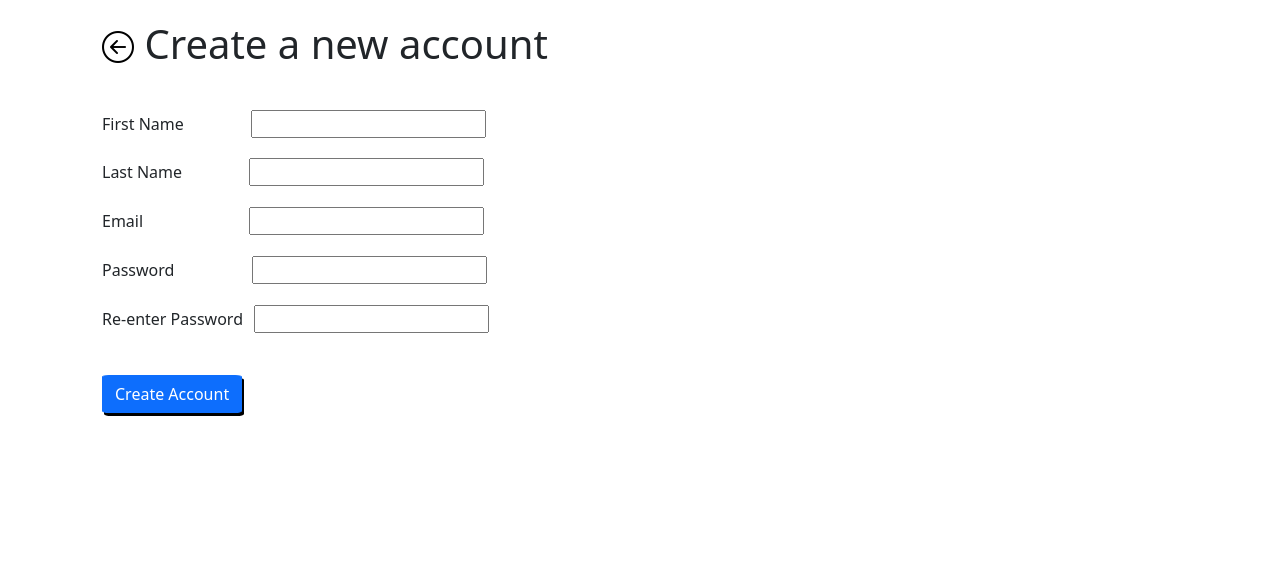
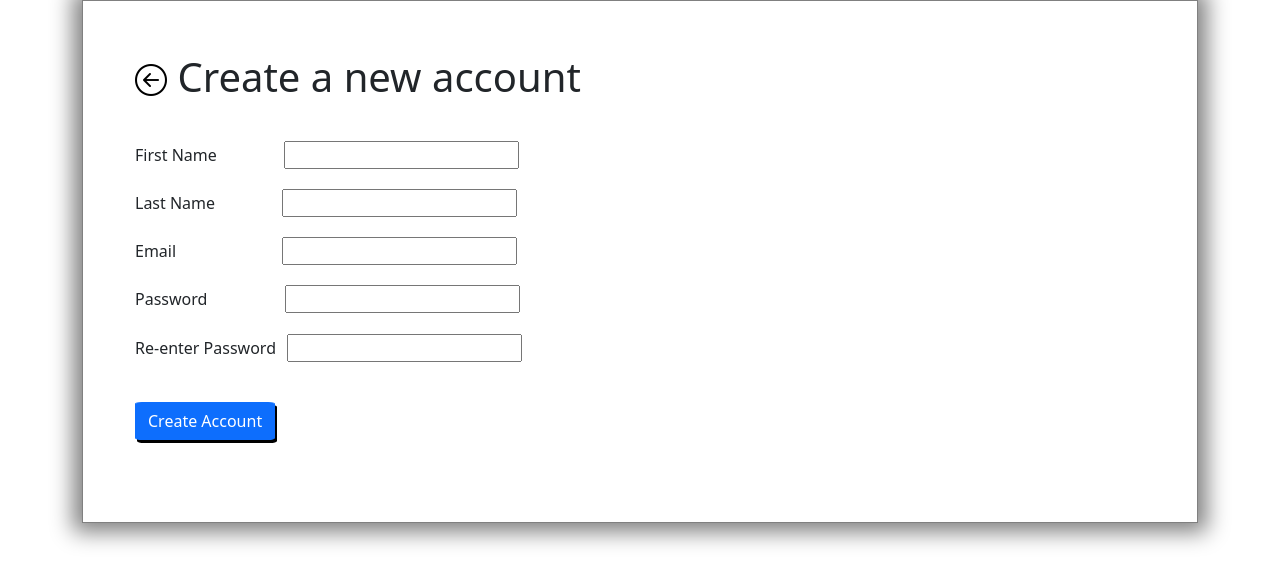
Before and after one commit to jlstern3/challengeaccepted, a Django app: page /users/register in a window 1280 px wide. Shown: the part 58-643 px from the top of the page. Run offline with Django 3.2, Linux system fonts and the light colour scheme; some libraries are stand-ins or nearby versions.

Commit message:
Registration inline-CSS code cleaned up

```diff
--- a/challenges_app/static/style_login_register.css
+++ b/challenges_app/static/style_login_register.css
@@ -46,3 +46,56 @@ button{
 #new_user{
     font-size: larger;
 }
+
+h1{
+    margin-bottom: 2%;
+}
+
+i{
+    font-size: 2rem; color: black;
+}
+
+#register_form{
+    padding-bottom: 3%;
+}
+
+#first_name_input{
+    margin-left:63px; margin-bottom: 1%
+}
+
+#last_name_input{
+    margin-left: 63px;
+    margin-bottom: 1%;
+}
+
+#email_input{
+    margin-left: 102px;
+    margin-bottom: 1%;
+}
+
+#password_input{
+    margin-left: 73px;
+    margin-bottom: 1%;
+}
+
+#password_conf_input{
+    margin-left: 7px;
+    margin-bottom: 1%
+}
+
+#create_account{
+    border-radius: 5%;
+    box-shadow: 2px 3px black;
+    margin-top: 2%;
+}
+
+#registration_box{
+    height: 25%;
+    width: 25%;
+}
+
+.text-left{
+    border: 1px solid grey;
+    padding: 2em;
+    box-shadow: 0px 0px 21px 9px grey;
+}
--- a/challenges_app/templates/register.html
+++ b/challenges_app/templates/register.html
@@ -30,7 +30,7 @@
         <div class="page-header">
             <div class="text-left">
                 <div id="register">
-                    <h1 style="margin-bottom: 2%"><a href="/"><i class="bi-arrow-left-circle" style="font-size: 2rem; color: black"></i></a>
+                    <h1><a href="/"><i class="bi-arrow-left-circle"></i></a>
                         Create a new account</h1>
                     {% if messages %}
                     <ul>
@@ -39,28 +39,28 @@
                         {% endfor %}
                     </ul>
                     {% endif %}
-                    <form action="/users/create_user" method="POST" style="padding-bottom: 3%;">
+                    <form action="/users/create_user" method="POST" id="register_form">
                         {% csrf_token %}
                         <div class="form-group row">
-                            <label margin-top: 1%;>First Name <input type=text name='first_name'
-                                    style="margin-left:63px; margin-bottom: 1%"></label>
+                            <label margin-top: 1%;>First Name <input type=text name='first_name' id="first_name_input"
+                                    ></label>
                         </div>
                         <div class="form-group row">
-                            <label>Last Name <input type=text name='last_name'
-                                    style="margin-left: 63px; margin-bottom: 1%"></label>
+                            <label>Last Name <input type=text name='last_name' id="last_name_input"
+                                    ></label>
                         </div>
                         <div class="form-group row">
-                            <label>Email <input type=text name='email'
-                                    style="margin-left: 102px; margin-bottom: 1%"></label>
+                            <label>Email <input type=text name='email' id="email_input"
+                                    ></label>
                         </div>
                         <div class="form-group row">
-                            <label>Password <input type=password name='password' style="margin-left: 73px; margin-bottom: 1%;"></label>
+                            <label>Password <input type=password name='password' id="password_input"></label>
                         </div>
                         <div class="form-group row">
-                            <label>Re-enter Password <input type=password name='password_conf'
-                                    style="margin-left: 7px; margin-bottom: 1%"></label>
+                            <label>Re-enter Password <input type=password name='password_conf' id="password_conf_input"
+                                    ></label>
                         </div>
-                        <button class="btn btn-primary btn-md" style="border-radius: 5%; box-shadow: 2px 3px black; margin-top: 2%;" type="submit"
+                        <button class="btn btn-primary btn-md" id="create_account" type="submit"
                             value="Create Account">Create Account</button>
                     </form>
                 </div>
```
